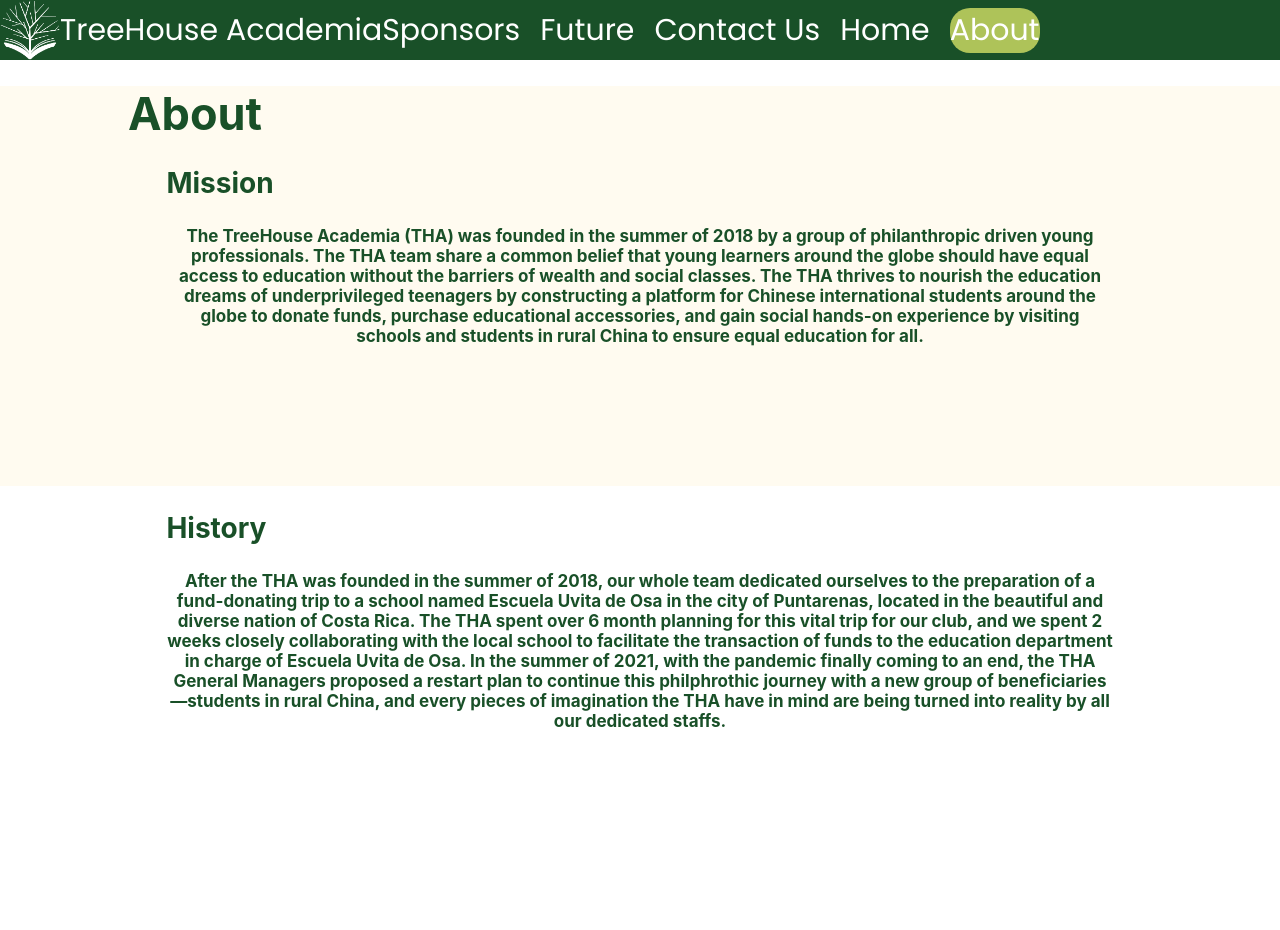
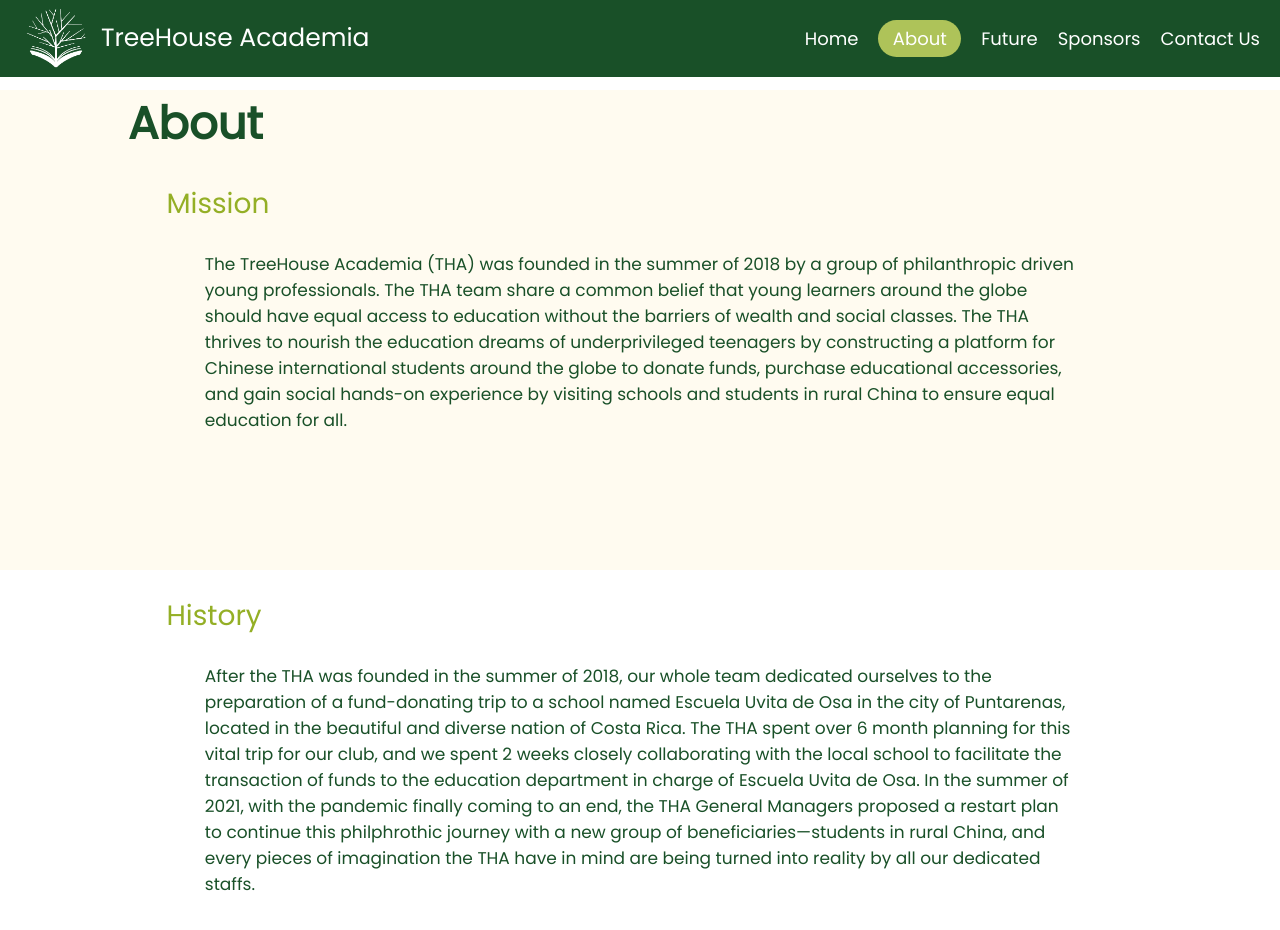
Before and after one commit to Becky-Hu-82/THA-website, a React (Create React App) app: page /about in a window 1280 px wide. Shown: the top 930 px of the page. Built offline with nearby package versions, Linux system fonts and the light colour scheme.

Commit message:
smart code

```diff
--- a/src/App.css
+++ b/src/App.css
@@ -38,3 +38,10 @@
     transform: rotate(360deg);
   }
 }
+
+p,
+h1,
+h2,
+h3 {
+  font-family: Poppins;
+}
--- a/src/App.js
+++ b/src/App.js
@@ -13,11 +13,11 @@ function App() {
       <div className='App'>
         <Navbar />
         <Switch>
+          <Route path='/home' component={Home} />
+          <Route path='/about' component={About} />
           <Route path='/future' component={Future} />
           <Route path='/sponsors' component={Sponsors} />
           <Route path='/contactUs' component={ContactUs} />
-          <Route path='/home' component={Home} />
-          <Route path='/about' component={About} />
         </Switch>
       </div>
     </Router>
--- a/src/components/GeneralBackground/GeneralBackground.css
+++ b/src/components/GeneralBackground/GeneralBackground.css
@@ -1,7 +1,11 @@
+#generalBackground {
+  padding-top: 4em;
+}
+
 .yellowBg,
 .whiteBg {
-  min-height: 50vh;
-  margin-top: 0;
+  min-height: 60vh;
+  margin: 0%;
 }
 
 .yellowBg {
--- a/src/components/GeneralBackground/GeneralBackground.jsx
+++ b/src/components/GeneralBackground/GeneralBackground.jsx
@@ -8,7 +8,7 @@ import './GeneralBackground.css';
 
 const GeneralBackground = ({ sections }) => {
   return (
-    <div>
+    <div id='generalBackground'>
       {sections.map((section, idx) => (
         <div className={idx / 2 === 0 ? 'yellowBg' : 'whiteBg'}>{section}</div>
       ))}
--- a/src/components/Navbar/Navbar.css
+++ b/src/components/Navbar/Navbar.css
@@ -1,15 +1,30 @@
 #navbar {
   background-color: #195028;
-  height: 60px;
+  height: 4.8em;
   text-align: center;
   display: flex;
+  align-items: center;
+  justify-content: space-between;
+  position: fixed;
+  width: 100vw;
+}
+
+.navbarLogoGroup {
+  display: inline-flex;
+  align-items: center;
+  padding-left: 2%;
+  width: 40%;
+}
+
+.navbarTextGroup {
+  display: inline-flex;
   align-items: center;
 }
 
 .nav-link,
 .nav-link-active {
   font-family: Poppins;
-  font-size: 30px;
+  font-size: 18px;
   color: white;
   margin-right: 20px;
   text-decoration: none;
@@ -17,7 +32,8 @@
 
 .nav-link-active {
   background-color: #aec359;
-  border-radius: 20px 20px 20px 20px;
+  border-radius: 20px;
+  padding: 0.3em 0.8em;
 }
 
 #logo-image {
@@ -28,7 +44,7 @@
 
 #logo-text {
   font-family: Poppins;
-  font-size: 30px;
+  font-size: 25px;
   color: white;
-  float: left;
+  margin-left: 3%;
 }
--- a/src/components/Navbar/Navbar.jsx
+++ b/src/components/Navbar/Navbar.jsx
@@ -10,26 +10,12 @@ const Navbar = () => {
 
   return (
     <div id='navbar'>
+      <div className='navbarLogoGroup'>
         <img src='/assets/logo.png' alt='' id='logo-image' />
         <text id='logo-text'>TreeHouse Academia</text>
-      <Link
-        to='/sponsors'
-        className={isCurrentPage('/sponsors') ? 'nav-link-active' : 'nav-link'}
-      >
-        Sponsors
-      </Link>
-      <Link
-        to='/future'
-        className={isCurrentPage('/future') ? 'nav-link-active' : 'nav-link'}
-      >
-        Future
-      </Link>
-      <Link
-        to='/contactUs'
-        className={isCurrentPage('/contactUs') ? 'nav-link-active' : 'nav-link'}
-      >
-        Contact Us
-      </Link>
+      </div>
+
+      <div className='navbarTextGroup'>
         <Link
           to='/home'
           className={isCurrentPage('/home') ? 'nav-link-active' : 'nav-link'}
@@ -42,6 +28,29 @@ const Navbar = () => {
         >
           About
         </Link>
+        <Link
+          to='/future'
+          className={isCurrentPage('/future') ? 'nav-link-active' : 'nav-link'}
+        >
+          Future
+        </Link>
+        <Link
+          to='/sponsors'
+          className={
+            isCurrentPage('/sponsors') ? 'nav-link-active' : 'nav-link'
+          }
+        >
+          Sponsors
+        </Link>
+        <Link
+          to='/contactUs'
+          className={
+            isCurrentPage('/contactUs') ? 'nav-link-active' : 'nav-link'
+          }
+        >
+          Contact Us
+        </Link>
+      </div>
     </div>
   );
 };
--- a/src/pages/About.css
+++ b/src/pages/About.css
@@ -8,23 +8,26 @@
 #history {
   background-color: white;
 }
+
 #title {
   text-align: left;
   margin: 2% 10% 0% 10%;
   color: #195028;
-    font-size:45px;
+  font-size: 45px;
 }
-#subtitle1,
-#subtitle2 {
+
+.aboutSubtitle {
+  color: #94af26;
   text-align: left;
   margin: 2% 13% 0% 13%;
+  font-size: 28px;
+  font-weight: 300;
+}
+
+.aboutText {
+  text-align: left;
+  vertical-align: middle;
+  margin: 2% 16% 0% 16%;
   color: #195028;
-    font-size:28px;
+  font-size: 17px;
 }
-#text1,
-#text2 {
-    vertical-align: middle;
-    margin: 2% 13% 0% 13%;
-    color: #195028;
-    font-size:17px;
-}
--- a/src/pages/About.jsx
+++ b/src/pages/About.jsx
@@ -1,22 +1,46 @@
-import GeneralBackground from '../components/GeneralBackground/GeneralBackground';
+import GeneralBackground from '../components/GeneralBackground/GeneralBackground';
 
-import './About.css';
-const About = () => {
-    //const sections = [<p>Mission</p>, <p>History</p>];
-    //return <GeneralBackground sections={sections} />;
-    return (
-      <div>
-        <div id = 'mission'>
-          <h1 id = 'title'>About</h1>
-          <h2 id = 'subtitle1'>Mission</h2>
-          <h3 id = 'text1'>The TreeHouse Academia (THA) was founded in the summer of 2018 by a group of philanthropic driven young professionals. The THA team share a common belief that young learners around the globe should have equal access to education without the barriers of wealth and social classes. The THA thrives to nourish the education dreams of underprivileged teenagers by constructing a platform for Chinese international students around the globe to donate funds, purchase educational accessories, and gain social hands-on experience by visiting schools and students in rural China to ensure equal education for all.</h3>
-        </div>
-        <div id = 'history'>
-          <h2 id = 'subtitle2'>History</h2>
-          <h3 id = 'text2'>After the THA was founded in the summer of 2018, our whole team dedicated ourselves to the preparation of a fund-donating trip to a school named Escuela Uvita de Osa in the city of Puntarenas, located in the beautiful and diverse nation of Costa Rica. The THA spent over 6 month planning for this vital trip for our club, and we spent 2 weeks closely collaborating with the local school to facilitate the transaction of funds to the education department in charge of Escuela Uvita de Osa. In the summer of 2021, with the pandemic finally coming to an end, the THA General Managers proposed a restart plan to continue this philphrothic journey with a new group of beneficiaries—students in rural China, and every pieces of imagination the THA have in mind are being turned into reality by all our dedicated staffs. </h3>
-        </div>
-      </div>
-    )
-  };
+import './About.css';
+const About = () => {
+  const section1 = (
+    <div id='mission'>
+      <h1 id='title'>About</h1>
+      <h2 className='aboutSubtitle'>Mission</h2>
+      <p className='aboutText'>
+        The TreeHouse Academia (THA) was founded in the summer of 2018 by a
+        group of philanthropic driven young professionals. The THA team share a
+        common belief that young learners around the globe should have equal
+        access to education without the barriers of wealth and social classes.
+        The THA thrives to nourish the education dreams of underprivileged
+        teenagers by constructing a platform for Chinese international students
+        around the globe to donate funds, purchase educational accessories, and
+        gain social hands-on experience by visiting schools and students in
+        rural China to ensure equal education for all.
+      </p>
+    </div>
+  );
 
-export default About;
+  const section2 = (
+    <div id='history'>
+      <h2 className='aboutSubtitle'>History</h2>
+      <p className='aboutText'>
+        After the THA was founded in the summer of 2018, our whole team
+        dedicated ourselves to the preparation of a fund-donating trip to a
+        school named Escuela Uvita de Osa in the city of Puntarenas, located in
+        the beautiful and diverse nation of Costa Rica. The THA spent over 6
+        month planning for this vital trip for our club, and we spent 2 weeks
+        closely collaborating with the local school to facilitate the
+        transaction of funds to the education department in charge of Escuela
+        Uvita de Osa. In the summer of 2021, with the pandemic finally coming to
+        an end, the THA General Managers proposed a restart plan to continue
+        this philphrothic journey with a new group of beneficiaries—students in
+        rural China, and every pieces of imagination the THA have in mind are
+        being turned into reality by all our dedicated staffs.{' '}
+      </p>
+    </div>
+  );
+
+  const sections = [section1, section2];
+  return <GeneralBackground sections={sections} />;
+};
+export default About;
--- a/src/pages/Home.css
+++ b/src/pages/Home.css
@@ -1,9 +1,11 @@
 #home {
-    background-color: #FFFBF0;
+  background-color: #fffbf0;
   height: 100vh;
 }
-#image{
+#image {
+  width: 100vw;
   height: 100vh;
+  margin-top: 4.8em;
 }
 .we {
   color: #195028;
```
Lines whose indentation alone changed are shown as unchanged.
